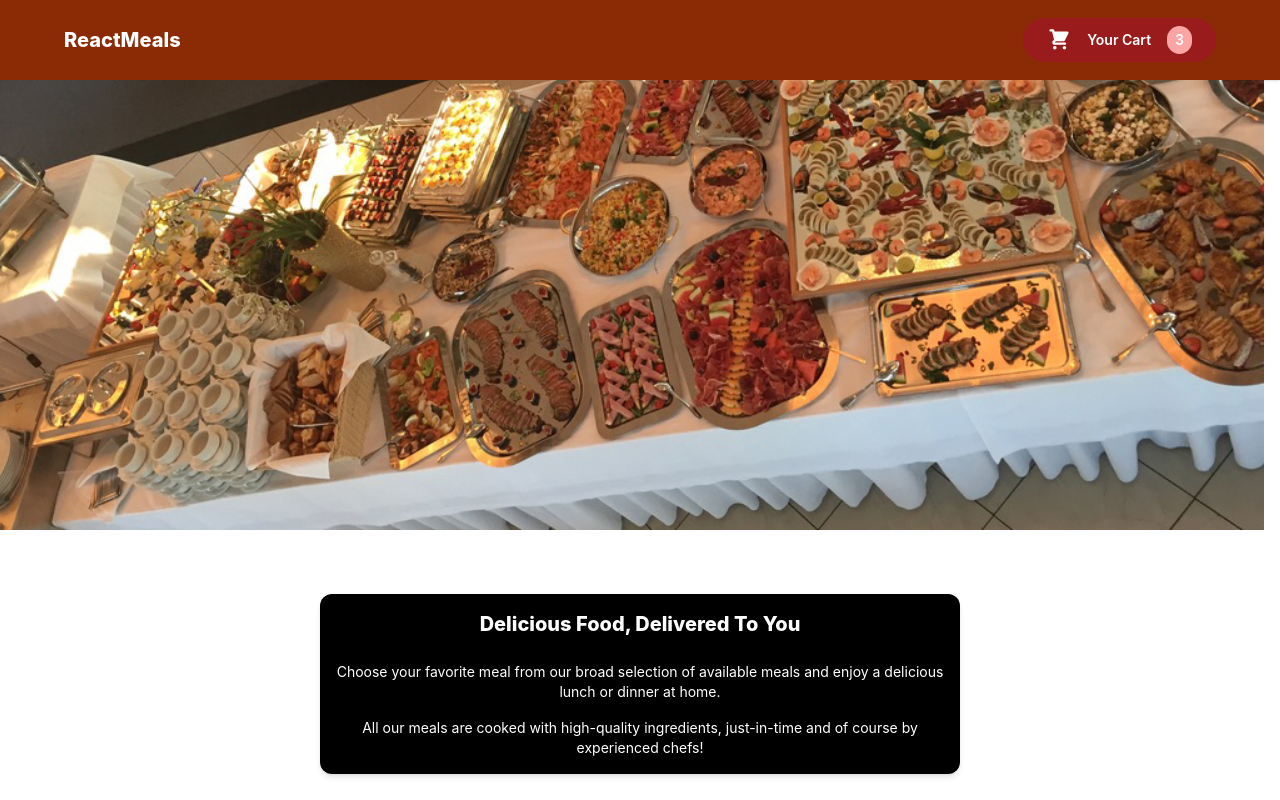
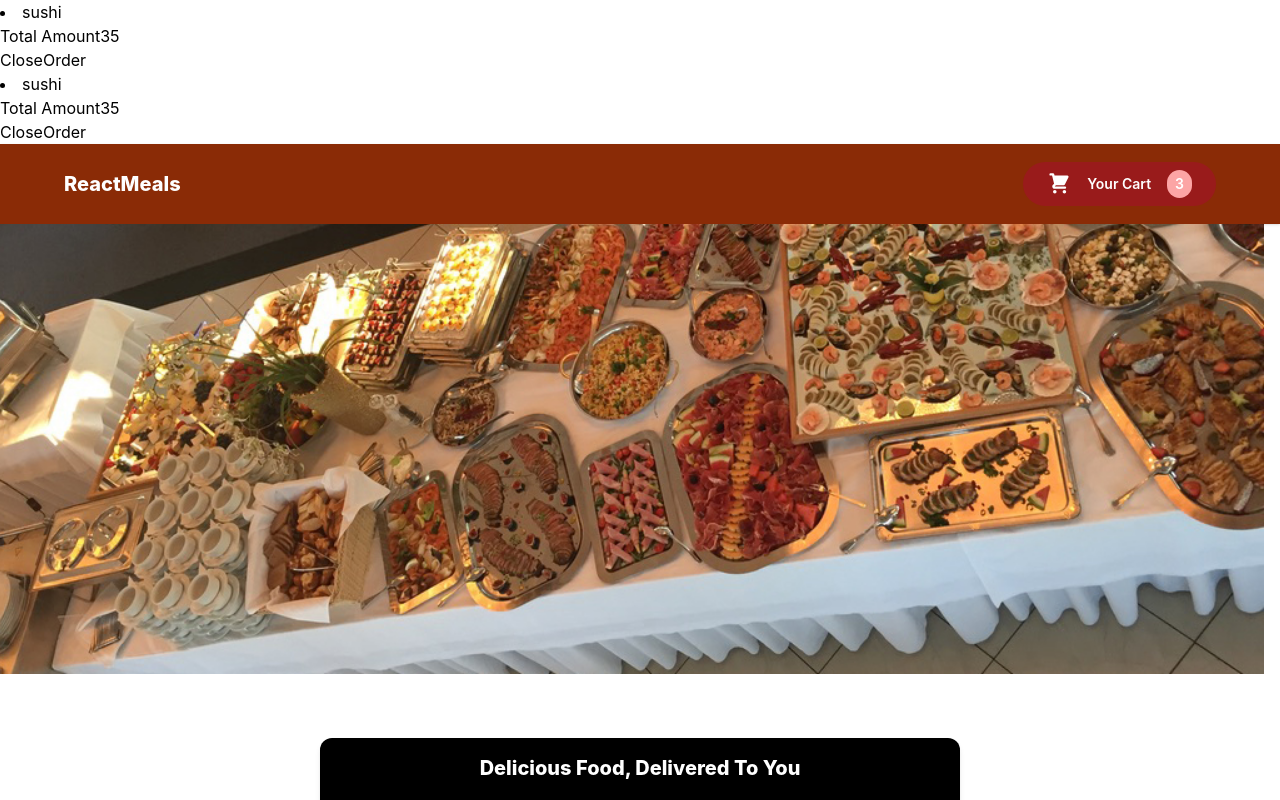
Before and after one commit to hosseinghs/ordering-food-react-app, a React (Create React App) app: page / in a window 1280 px wide. Shown: the top 800 px of the page. Built offline with nearby package versions, Linux system fonts and the light colour scheme.

Commit message:
cart component added

```diff
--- a/src/App.js
+++ b/src/App.js
@@ -1,9 +1,11 @@
 import Header from "./components/Layout/Header";
 import Meals from "./components/Meals/Meals";
+import Cart from "./components/Cart/Cart";
 
 function App() {
   return (
     <div className="App">
+      <Cart />
       <Header />
       <main>
         <Meals />
--- /dev/null
+++ b/src/components/Cart/Cart.js
@@ -0,0 +1,23 @@
+import Modal from "../UI/Modal";
+
+const Cart = ({}) => {
+  const cartItems = [
+    { id: "1", name: "sushi", amount: "2", price: "12.99" },
+  ].map((item) => <li>{item.name}</li>);
+
+  return (
+    <Modal>
+      {cartItems}
+      <div>
+        <span>Total Amount</span>
+        <span>35</span>
+      </div>
+      <div>
+        <button>Close</button>
+        <button>Order</button>
+      </div>
+    </Modal>
+  );
+};
+
+export default Cart;
```
